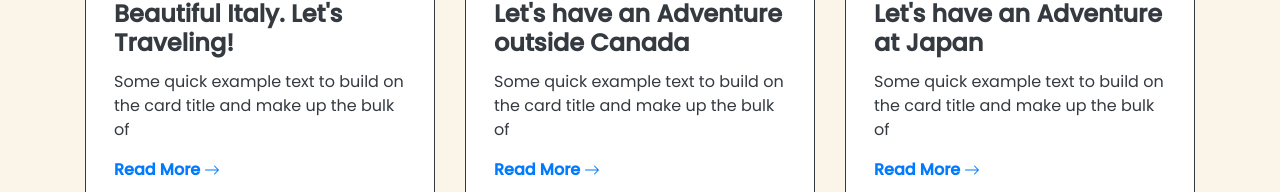
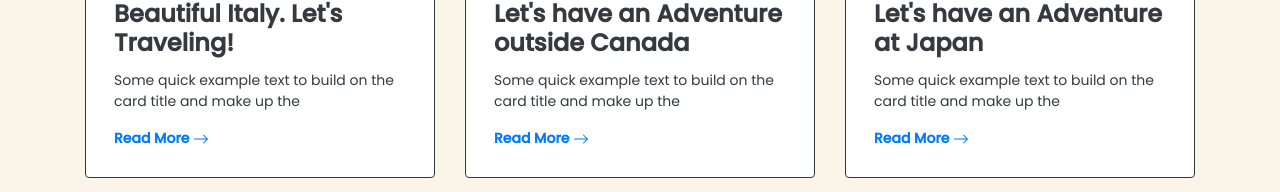
Before and after one commit to econtreras251/vindow_exam, a React (Create React App) app: page / in a window 1280 px wide. Shown: the part 348-540 px from the top of the page. Built offline with nearby package versions, Linux system fonts and the light colour scheme.

Commit message:
styles: minor things added to card component styles

```diff
--- a/src/components/Card.tsx
+++ b/src/components/Card.tsx
@@ -3,7 +3,7 @@ import React from 'react';
 function Card(props: { imgUrl: string, title: string, description: string }) {
   return (
     <div className="card border border-dark p-2">
-        <img src={props.imgUrl} className="card-img-top rounded" alt="..." />
+        <img src={props.imgUrl} className="card-img-top rounded h-50" alt="..." />
         <div className="card-body text-dark">
             <h4 className="card-title font-weight-bold">{props.title}</h4>
             <p className="card-text">{props.description}</p>
--- a/src/index.css
+++ b/src/index.css
@@ -1,4 +1,5 @@
 body {
+  font-size: 14px;
   margin: 0;
   font-family: 'Poppins';
   background-color: #fbf5e9;
--- a/src/pages/Home.tsx
+++ b/src/pages/Home.tsx
@@ -6,35 +6,35 @@ import SearchBar from './home/SearchBar';
 
 const news: News[] = [{
     title: "Beautiful Italy. Let's Traveling!",
-    description: "Some quick example text to build on the card title and make up the bulk of",
+    description: "Some quick example text to build on the card title and make up the",
     image: "https://images.unsplash.com/photo-1446482972539-0ed52b3e9520?ixlib=rb-1.2.1&ixid=MnwxMjA3fDB8MHxwaG90by1wYWdlfHx8fGVufDB8fHx8&auto=format&fit=crop&w=2070&q=80",
     url: "Go somewhere"
 },
 {
     title: "Let's have an Adventure outside Canada",
-    description: "Some quick example text to build on the card title and make up the bulk of",
+    description: "Some quick example text to build on the card title and make up the",
     image: "https://images.unsplash.com/photo-1461301214746-1e109215d6d3?ixlib=rb-1.2.1&ixid=MnwxMjA3fDB8MHxwaG90by1wYWdlfHx8fGVufDB8fHx8&auto=format&fit=crop&w=2070&q=80",
     url: "beca"
 },
 {
     title: "Let's have an Adventure at Japan",
-    description: "Some quick example text to build on the card title and make up the bulk of",
+    description: "Some quick example text to build on the card title and make up the",
     image: "https://images.unsplash.com/photo-1432958576632-8a39f6b97dc7?ixlib=rb-1.2.1&ixid=MnwxMjA3fDB8MHxwaG90by1wYWdlfHx8fGVufDB8fHx8&auto=format&fit=crop&w=2073&q=80",
     url: "doca"
 },
 {
     title: "Let's have an Adventure at the ground",
-    description: "Some quick example text to build on the card title and make up the bulk of",
+    description: "Some quick example text to build on the card title and make up the",
     image: "https://images.unsplash.com/photo-1495107334309-fcf20504a5ab?ixlib=rb-1.2.1&ixid=MnwxMjA3fDB8MHxwaG90by1wYWdlfHx8fGVufDB8fHx8&auto=format&fit=crop&w=2070&q=80",
     url: "catjo"
 },{
     title: "Let's have an Adventure at the woods",
-    description: "Some quick example text to build on the card title and make up the bulk of",
+    description: "Some quick example text to build on the card title and make up the",
     image: "https://images.unsplash.com/photo-1523712999610-f77fbcfc3843?ixlib=rb-1.2.1&ixid=MnwxMjA3fDB8MHxwaG90by1wYWdlfHx8fGVufDB8fHx8&auto=format&fit=crop&w=2070&q=80",
     url: "ripmo"
 },{
     title: "Let's have an Adventure at the beach",
-    description: "Some quick example text to build on the card title and make up the bulk of",
+    description: "Some quick example text to build on the card title and make up the",
     image: "https://images.unsplash.com/reserve/O7A9fAvYSXC7NTdz8gLQ_IMGP1039.jpg?ixlib=rb-1.2.1&ixid=MnwxMjA3fDB8MHxwaG90by1wYWdlfHx8fGVufDB8fHx8&auto=format&fit=crop&w=2074&q=80",
     url: "deljo"
 }];
```
